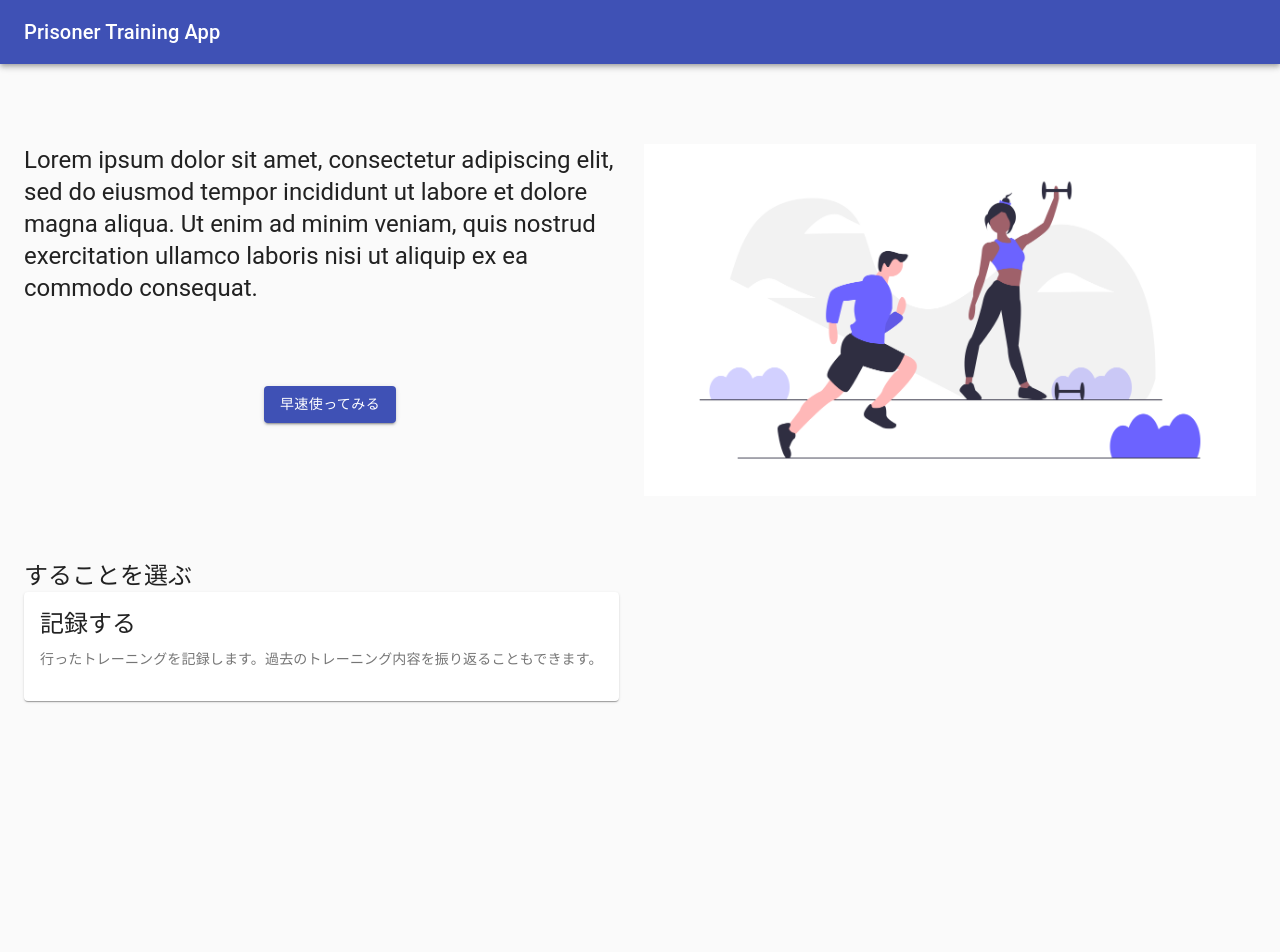
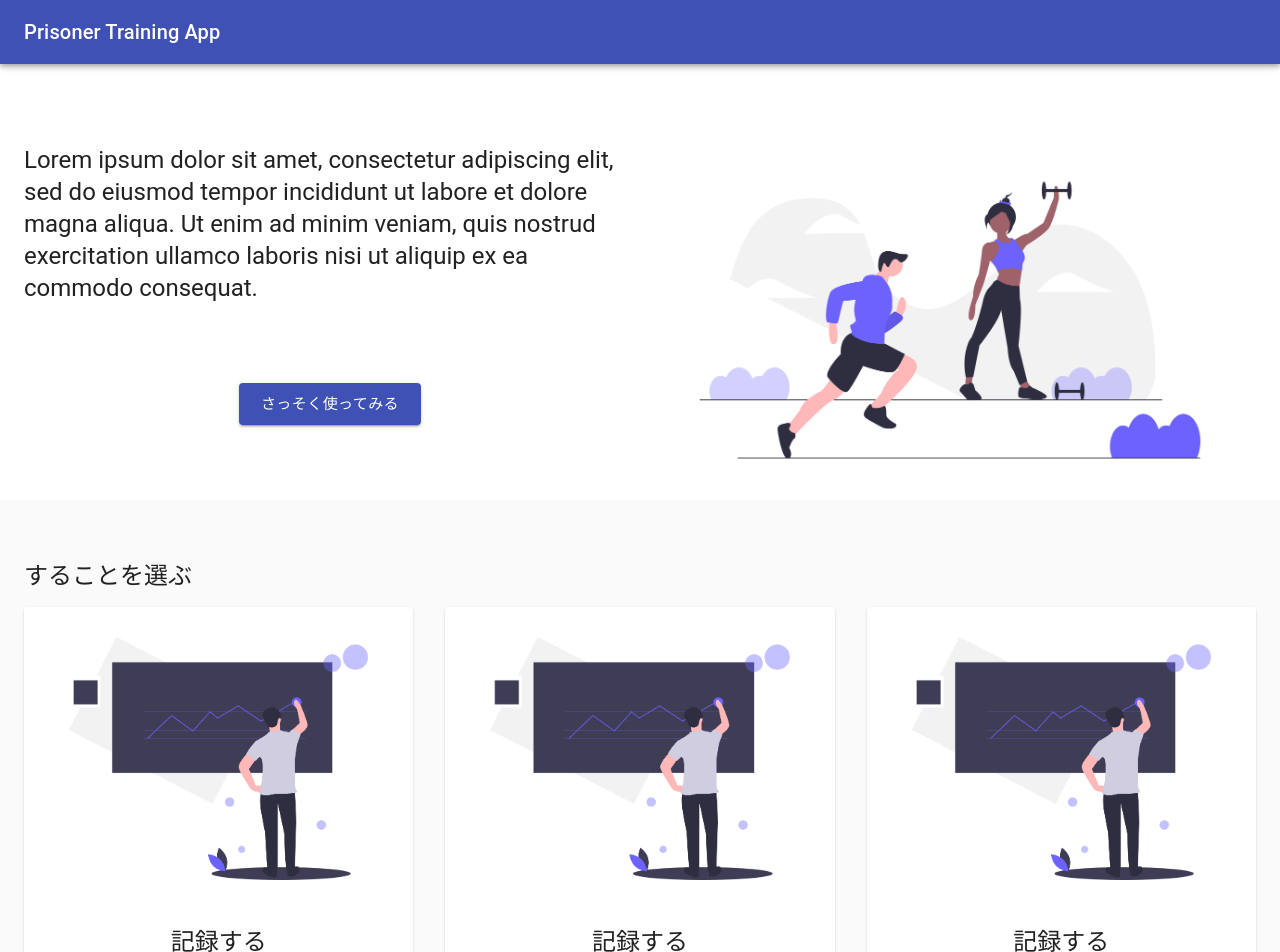
Before and after one commit to Hijikata1869/prisoner-training-app, a React (Create React App) app in the folder frontend/: page / in a window 1280 px wide. Shown: the top 952 px of the page. Before the commit the page ends 800 px from the top, so only its background shows below. Built offline with nearby package versions, Linux system fonts and the light colour scheme; no server answers.

Commit message:
トップページ中段のプロトタイプを作成

```diff
--- a/frontend/src/containers/Index.jsx
+++ b/frontend/src/containers/Index.jsx
@@ -14,16 +14,44 @@ import { Header } from '../components/Header';
 
 const useStyles = makeStyles((theme) => ({
   topWrapper : {
-    marginTop: '5rem',
-  },
-  secondWrapper: {
-    marginTop: '4rem',
+    backgroundColor: theme.palette.background.paper,
+    paddingTop: '5rem',
   },
   mainLogoImage: {
     width: '100%',
     height: '100%',
   },
+  secondWrapper: {
+    margin: '4rem 0',
+
+  },
+  card: {
+    marginTop: '15px',
+    height: '100%',
+    paddingBottom: 0,
+  },
+  cardMedia: {
+    height: '100%',
+  },
+  cardContent: {
+    flexGrow: 1,
+  },
+  contentTitle: {
+    textAlign: 'center',
+  },
+  cardAction: {
+    width: '100%',
+    marginTop: '20px',
+    marginBottom: '10px',
+    paddingTop: 0,
+    paddingBottom: 0,
+  },
+  actionButton: {
+    margin: '0 auto',
+  }
 }));
+
+const cards = [1, 2, 3];
 
 export const Index = () => {
 
@@ -49,8 +77,8 @@ export const Index = () => {
                 </Typography>
               </Grid>
               <Grid item>
-                <Button variant="contained" color="primary">
-                  早速使ってみる
+                <Button variant="contained" color="primary" size="large">
+                  さっそく使ってみる
                 </Button>
               </Grid>
             </Grid>
@@ -68,15 +96,18 @@ export const Index = () => {
             することを選ぶ
           </Typography>
           <Grid container spacing={4}>
-            <Grid item>
-              <Card>
-                <CardActionArea>
+            {cards.map((card) => (
+              <Grid item key={card} xs={12} md={4}>
+                <Card className={classes.card}>
+                  <CardActionArea className={classes.cardActionArea}>
                     <CardMedia
+                      component="img"
+                      className={classes.cardMedia}
                       src={CardItem1}
                       title="record"
                     />
-                  <CardContent>
-                    <Typography gutterBottom variant="h5" component="h5">
+                    <CardContent className={classes.cardContent}>
+                      <Typography gutterBottom variant="h5" component="h5" className={classes.contentTitle}>
                         記録する
                       </Typography>
                       <Typography variant="body2" color="textSecondary" component="p">
@@ -84,10 +115,14 @@ export const Index = () => {
                       </Typography>
                     </CardContent>
                   </CardActionArea>
-                <CardActions>
+                  <CardActions className={classes.cardAction}>
+                    <Button variant="contained" size="large" color="primary" className={classes.actionButton}>
+                      さっそく記録する
+                    </Button>
                   </CardActions>
                 </Card>
               </Grid>
+            ))}
           </Grid>
         </Container>
       </div>
```
Lines whose indentation alone changed are shown as unchanged.
